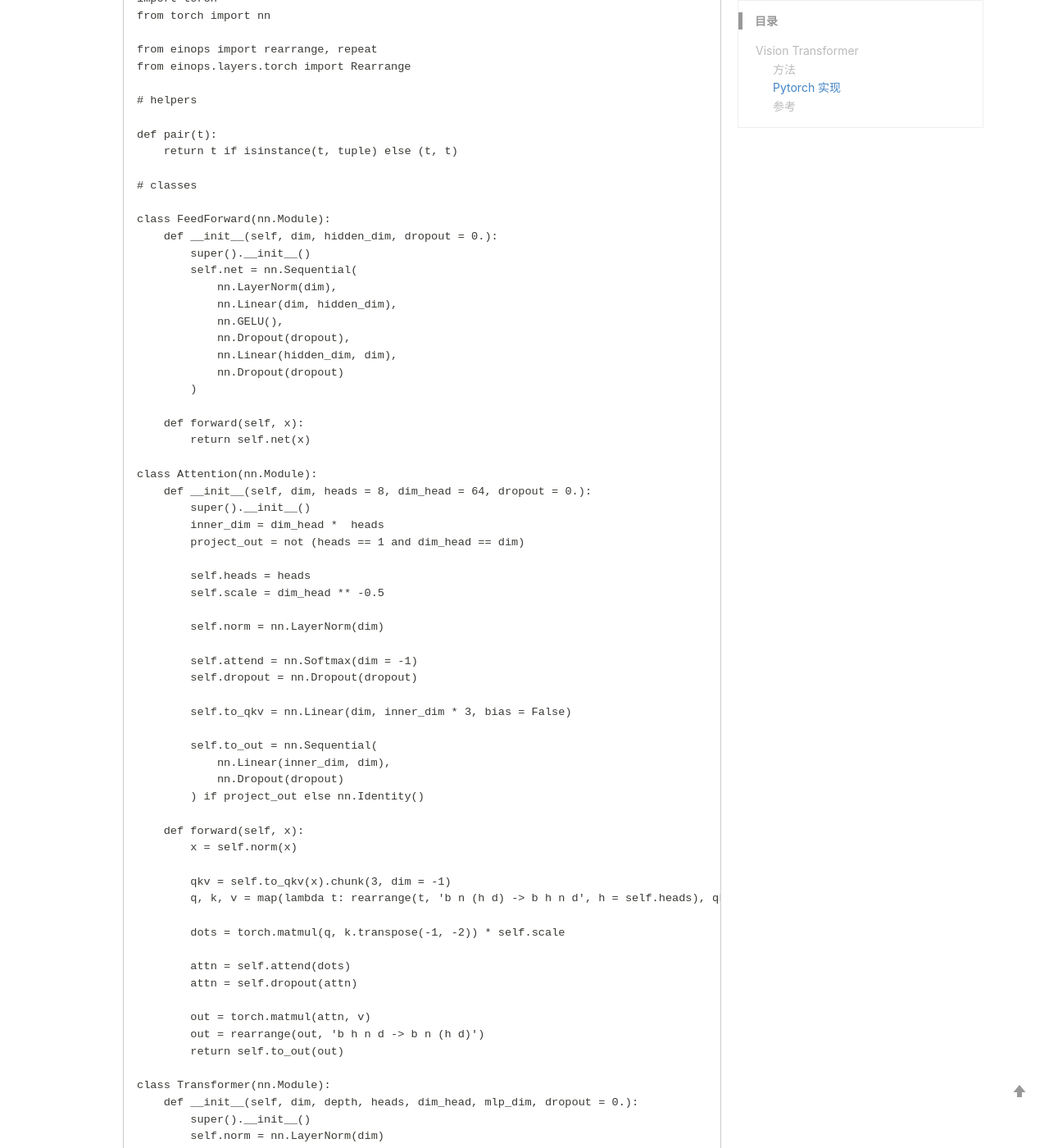
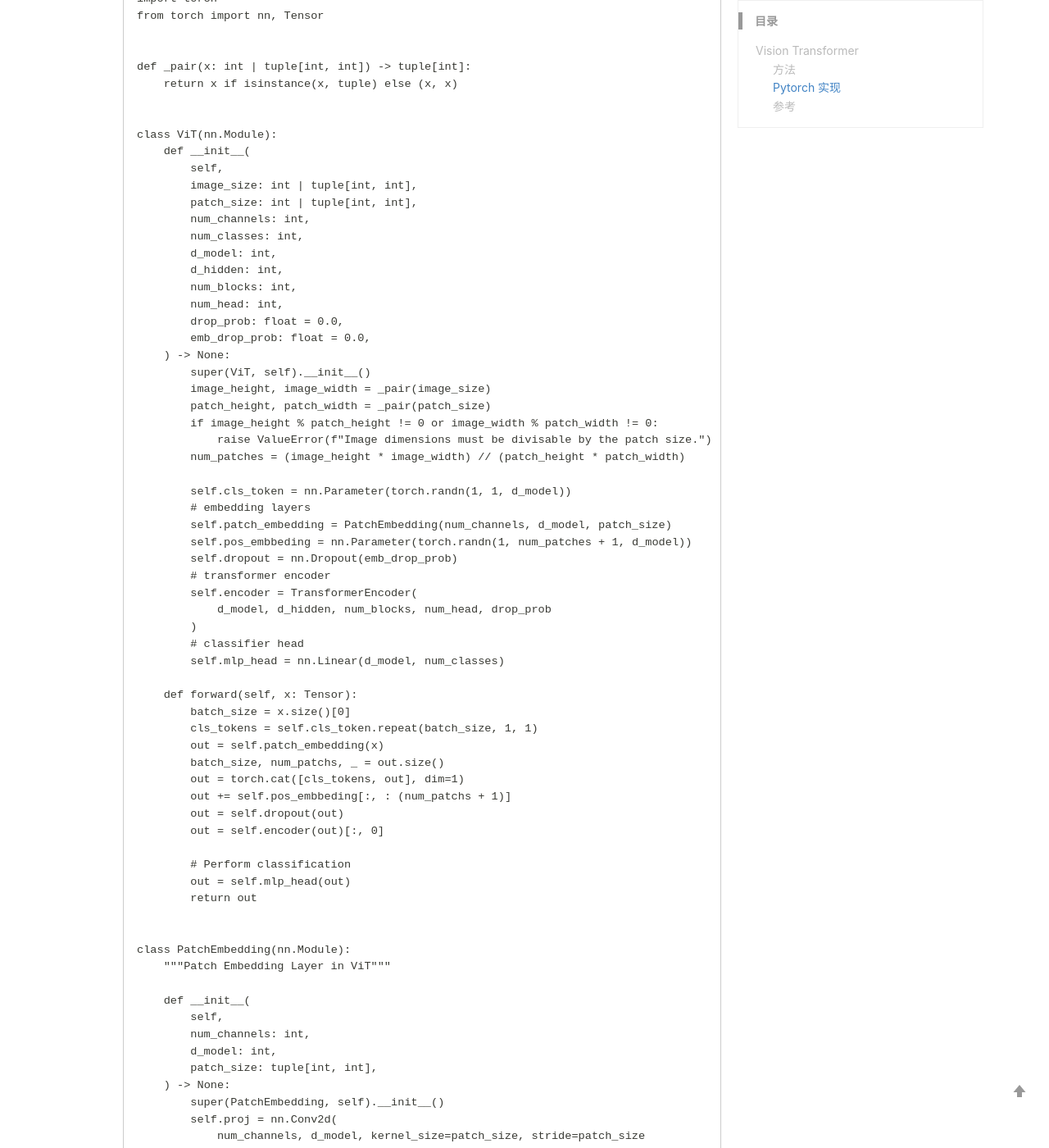
Before and after one commit to Fanziyang-v/Fanziyang-v.github.io, a Jekyll site: the page built from _posts/2025-03-22-vit.md, in a window 1280 px wide and 1400 px high, scrolled down 2167 px. Shown: the whole window at 82% size. Built offline with Jekyll 4.4.1, drawn with Linux system fonts in a browser that asks for light colours; comment, search, counter and statistics services are not loaded; a style sheet for code colours, icons or effects is not loaded; some of the changed text lies outside the part shown.

Commit message:
update vit code

````diff
--- a/_posts/2025-03-22-vit.md
+++ b/_posts/2025-03-22-vit.md
@@ -56,132 +56,203 @@ ViT 发布了三组模型参数，遵循了 BERT 的命名方式，如下表所
 
 ```python
 import torch
-from torch import nn
+from torch import nn, Tensor
 
-from einops import rearrange, repeat
-from einops.layers.torch import Rearrange
 
-# helpers
+def _pair(x: int | tuple[int, int]) -> tuple[int]:
+    return x if isinstance(x, tuple) else (x, x)
 
-def pair(t):
-    return t if isinstance(t, tuple) else (t, t)
 
-# classes
+class ViT(nn.Module):
+    def __init__(
+        self,
+        image_size: int | tuple[int, int],
+        patch_size: int | tuple[int, int],
+        num_channels: int,
+        num_classes: int,
+        d_model: int,
+        d_hidden: int,
+        num_blocks: int,
+        num_head: int,
+        drop_prob: float = 0.0,
+        emb_drop_prob: float = 0.0,
+    ) -> None:
+        super(ViT, self).__init__()
+        image_height, image_width = _pair(image_size)
+        patch_height, patch_width = _pair(patch_size)
+        if image_height % patch_height != 0 or image_width % patch_width != 0:
+            raise ValueError(f"Image dimensions must be divisable by the patch size.")
+        num_patches = (image_height * image_width) // (patch_height * patch_width)
 
-class FeedForward(nn.Module):
-    def __init__(self, dim, hidden_dim, dropout = 0.):
-        super().__init__()
-        self.net = nn.Sequential(
-            nn.LayerNorm(dim),
-            nn.Linear(dim, hidden_dim),
-            nn.GELU(),
-            nn.Dropout(dropout),
-            nn.Linear(hidden_dim, dim),
-            nn.Dropout(dropout)
+        self.cls_token = nn.Parameter(torch.randn(1, 1, d_model))
+        # embedding layers
+        self.patch_embedding = PatchEmbedding(num_channels, d_model, patch_size)
+        self.pos_embbeding = nn.Parameter(torch.randn(1, num_patches + 1, d_model))
+        self.dropout = nn.Dropout(emb_drop_prob)
+        # transformer encoder
+        self.encoder = TransformerEncoder(
+            d_model, d_hidden, num_blocks, num_head, drop_prob
+        )
+        # classifier head
+        self.mlp_head = nn.Linear(d_model, num_classes)
+
+    def forward(self, x: Tensor):
+        batch_size = x.size()[0]
+        cls_tokens = self.cls_token.repeat(batch_size, 1, 1)
+        out = self.patch_embedding(x)
+        batch_size, num_patchs, _ = out.size()
+        out = torch.cat([cls_tokens, out], dim=1)
+        out += self.pos_embbeding[:, : (num_patchs + 1)]
+        out = self.dropout(out)
+        out = self.encoder(out)[:, 0]
+
+        # Perform classification
+        out = self.mlp_head(out)
+        return out
+
+
+class PatchEmbedding(nn.Module):
+    """Patch Embedding Layer in ViT"""
+
+    def __init__(
+        self,
+        num_channels: int,
+        d_model: int,
+        patch_size: tuple[int, int],
+    ) -> None:
+        super(PatchEmbedding, self).__init__()
+        self.proj = nn.Conv2d(
+            num_channels, d_model, kernel_size=patch_size, stride=patch_size
         )
 
-    def forward(self, x):
-        return self.net(x)
+    def forward(self, x: Tensor):
+        out = self.proj(x)
+        out = torch.flatten(out, start_dim=2).transpose(1, 2)
+        return out
 
-class Attention(nn.Module):
-    def __init__(self, dim, heads = 8, dim_head = 64, dropout = 0.):
-        super().__init__()
-        inner_dim = dim_head *  heads
-        project_out = not (heads == 1 and dim_head == dim)
 
-        self.heads = heads
-        self.scale = dim_head ** -0.5
+class TransformerEncoder(nn.Module):
+    """Transformer Encoder in ViT"""
 
-        self.norm = nn.LayerNorm(dim)
-
-        self.attend = nn.Softmax(dim = -1)
-        self.dropout = nn.Dropout(dropout)
-
-        self.to_qkv = nn.Linear(dim, inner_dim * 3, bias = False)
-
-        self.to_out = nn.Sequential(
-            nn.Linear(inner_dim, dim),
-            nn.Dropout(dropout)
-        ) if project_out else nn.Identity()
-
-    def forward(self, x):
-        x = self.norm(x)
-
-        qkv = self.to_qkv(x).chunk(3, dim = -1)
-        q, k, v = map(lambda t: rearrange(t, 'b n (h d) -> b h n d', h = self.heads), qkv)
-
-        dots = torch.matmul(q, k.transpose(-1, -2)) * self.scale
-
-        attn = self.attend(dots)
-        attn = self.dropout(attn)
-
-        out = torch.matmul(attn, v)
-        out = rearrange(out, 'b h n d -> b n (h d)')
-        return self.to_out(out)
-
-class Transformer(nn.Module):
-    def __init__(self, dim, depth, heads, dim_head, mlp_dim, dropout = 0.):
-        super().__init__()
-        self.norm = nn.LayerNorm(dim)
-        self.layers = nn.ModuleList([])
-        for _ in range(depth):
-            self.layers.append(nn.ModuleList([
-                Attention(dim, heads = heads, dim_head = dim_head, dropout = dropout),
-                FeedForward(dim, mlp_dim, dropout = dropout)
-            ]))
-
-    def forward(self, x):
-        for attn, ff in self.layers:
-            x = attn(x) + x
-            x = ff(x) + x
-
-        return self.norm(x)
-
-class ViT(nn.Module):
-    def __init__(self, *, image_size, patch_size, num_classes, dim, depth, heads, mlp_dim, pool = 'cls', channels = 3, dim_head = 64, dropout = 0., emb_dropout = 0.):
-        super().__init__()
-        image_height, image_width = pair(image_size)
-        patch_height, patch_width = pair(patch_size)
-
-        assert image_height % patch_height == 0 and image_width % patch_width == 0, 'Image dimensions must be divisible by the patch size.'
-
-        num_patches = (image_height // patch_height) * (image_width // patch_width)
-        patch_dim = channels * patch_height * patch_width
-        assert pool in {'cls', 'mean'}, 'pool type must be either cls (cls token) or mean (mean pooling)'
-
-        self.to_patch_embedding = nn.Sequential(
-            Rearrange('b c (h p1) (w p2) -> b (h w) (p1 p2 c)', p1 = patch_height, p2 = patch_width),
-            nn.LayerNorm(patch_dim),
-            nn.Linear(patch_dim, dim),
-            nn.LayerNorm(dim),
+    def __init__(
+        self,
+        d_model: int,
+        d_hidden: int,
+        num_blocks: int,
+        num_head: int,
+        drop_prob: float = 0.0,
+    ) -> None:
+        super(TransformerEncoder, self).__init__()
+        self.layers = nn.ModuleList(
+            [
+                EncoderBlock(d_model, d_hidden, num_head, drop_prob)
+                for _ in range(num_blocks)
+            ]
         )
 
-        self.pos_embedding = nn.Parameter(torch.randn(1, num_patches + 1, dim))
-        self.cls_token = nn.Parameter(torch.randn(1, 1, dim))
-        self.dropout = nn.Dropout(emb_dropout)
+    def forward(self, x: Tensor):
+        out = x
+        for layer in self.layers:
+            out = layer(out)
+        return out
 
-        self.transformer = Transformer(dim, depth, heads, dim_head, mlp_dim, dropout)
 
-        self.pool = pool
-        self.to_latent = nn.Identity()
+class EncoderBlock(nn.Module):
+    """ViT Encoder Block"""
 
-        self.mlp_head = nn.Linear(dim, num_classes)
+    def __init__(
+        self, d_model: int, d_hidden: int, num_head: int, drop_prob: float = 0.0
+    ) -> None:
+        super(EncoderBlock, self).__init__()
+        self.ln1 = nn.LayerNorm(d_model)
+        self.attention = MultiHeadAttention(d_model, num_head)
+        self.dropout1 = nn.Dropout(drop_prob)
+        self.ln2 = nn.LayerNorm(d_model)
+        self.mlp = MLP(d_model, d_hidden, drop_prob)
+        self.dropout2 = nn.Dropout(drop_prob)
 
-    def forward(self, img):
-        x = self.to_patch_embedding(img)
-        b, n, _ = x.shape
+    def forward(self, x: Tensor):
+        shortcut = x
+        out = self.ln1(x)
+        out = self.attention(out, out, out)
+        out = self.dropout1(out)
+        out += shortcut
 
-        cls_tokens = repeat(self.cls_token, '1 1 d -> b 1 d', b = b)
-        x = torch.cat((cls_tokens, x), dim=1)
-        x += self.pos_embedding[:, :(n + 1)]
-        x = self.dropout(x)
+        shortcut = out
+        out = self.ln2(out)
+        out = self.mlp(out)
+        out = self.dropout2(out)
+        out += shortcut
+        return out
 
-        x = self.transformer(x)
 
-        x = x.mean(dim = 1) if self.pool == 'mean' else x[:, 0]
+class MLP(nn.Module):
+    """MultiLayer Perceptron with one hidden layer in ViT"""
 
-        x = self.to_latent(x)
-        return self.mlp_head(x)
+    def __init__(self, d_model: int, d_hidden: int, drop_prob: float) -> None:
+        super(MLP, self).__init__()
+        self.fc1 = nn.Linear(d_model, d_hidden)
+        self.fc2 = nn.Linear(d_hidden, d_model)
+        self.gelu = nn.GELU()
+        self.dropout = nn.Dropout(drop_prob)
+
+    def forward(self, x: Tensor):
+        out = self.fc1(x)
+        out = self.gelu(out)
+        out = self.dropout(out)
+        out = self.fc2(out)
+        return out
+
+
+class ScaledDotProductAttention(nn.Module):
+    """Scaled Dot-Product Attention"""
+
+    def __init__(self) -> None:
+        super(ScaledDotProductAttention, self).__init__()
+        self.softmax = nn.Softmax(dim=-1)
+
+    def forward(self, q: Tensor, k: Tensor, v: Tensor):
+        d_k = k.size()[3]
+        kt = k.transpose(2, 3)
+        # 1. Scale and dot product
+        score = torch.matmul(q, kt) / d_k**0.5
+        # 2. Apply softmax to get the attention score
+        score = self.softmax(score)
+        # 3. Compute weighted sum
+        values = torch.matmul(score, v)
+        return values
+
+
+class MultiHeadAttention(nn.Module):
+    def __init__(self, d_model: int, num_head: int) -> None:
+        super(MultiHeadAttention, self).__init__()
+        self.num_head = num_head
+        self.attention = ScaledDotProductAttention()
+        self.proj_q = nn.Linear(d_model, d_model)
+        self.proj_k = nn.Linear(d_model, d_model)
+        self.proj_v = nn.Linear(d_model, d_model)
+        self.proj_o = nn.Linear(d_model, d_model)
+
+    def forward(self, q: Tensor, k: Tensor, v: Tensor):
+        # 1. Apply linear projection
+        q, k, v = self.proj_q(q), self.proj_k(k), self.proj_v(v)
+        # 2. Split tensor by number of heads
+        q, k, v = self._split(q), self._split(k), self._split(v)
+        # 3. Do scaled dot-product attention
+        out = self.attention(q, k, v)
+        out = self._concat(out)
+        out = self.proj_o(out)
+        return out
+
+    def _split(self, x: Tensor) -> Tensor:
+        batch_size, seq_length, d_model = x.size()
+        d_head = d_model // self.num_head
+        return x.view(batch_size, seq_length, self.num_head, d_head).transpose(1, 2)
+
+    def _concat(self, x: Tensor) -> Tensor:
+        batch_size, num_head, seq_length, d_head = x.size()
+        d_model = num_head * d_head
+        return x.transpose(1, 2).contiguous().view(batch_size, seq_length, d_model)
 ```
 
 
````
